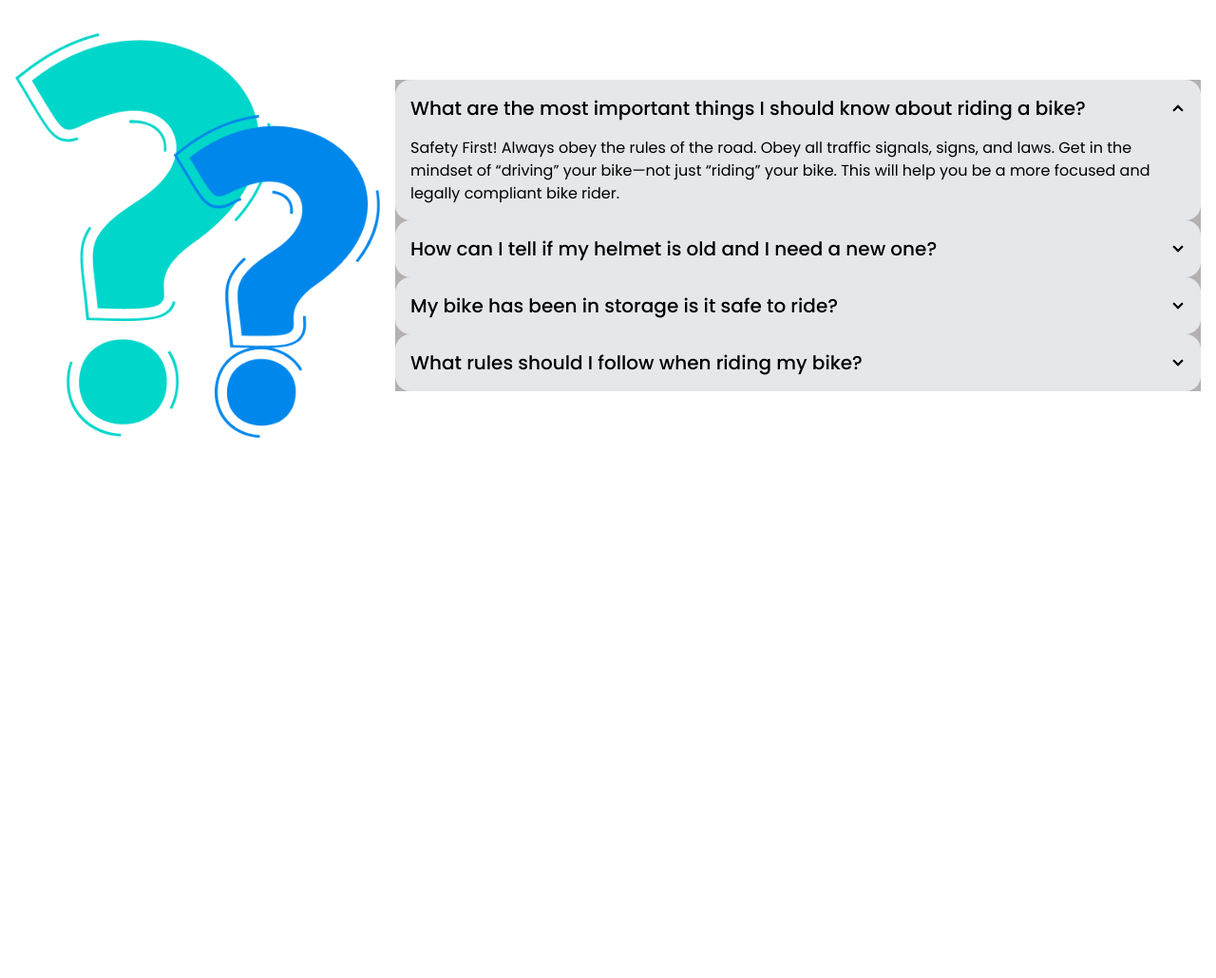
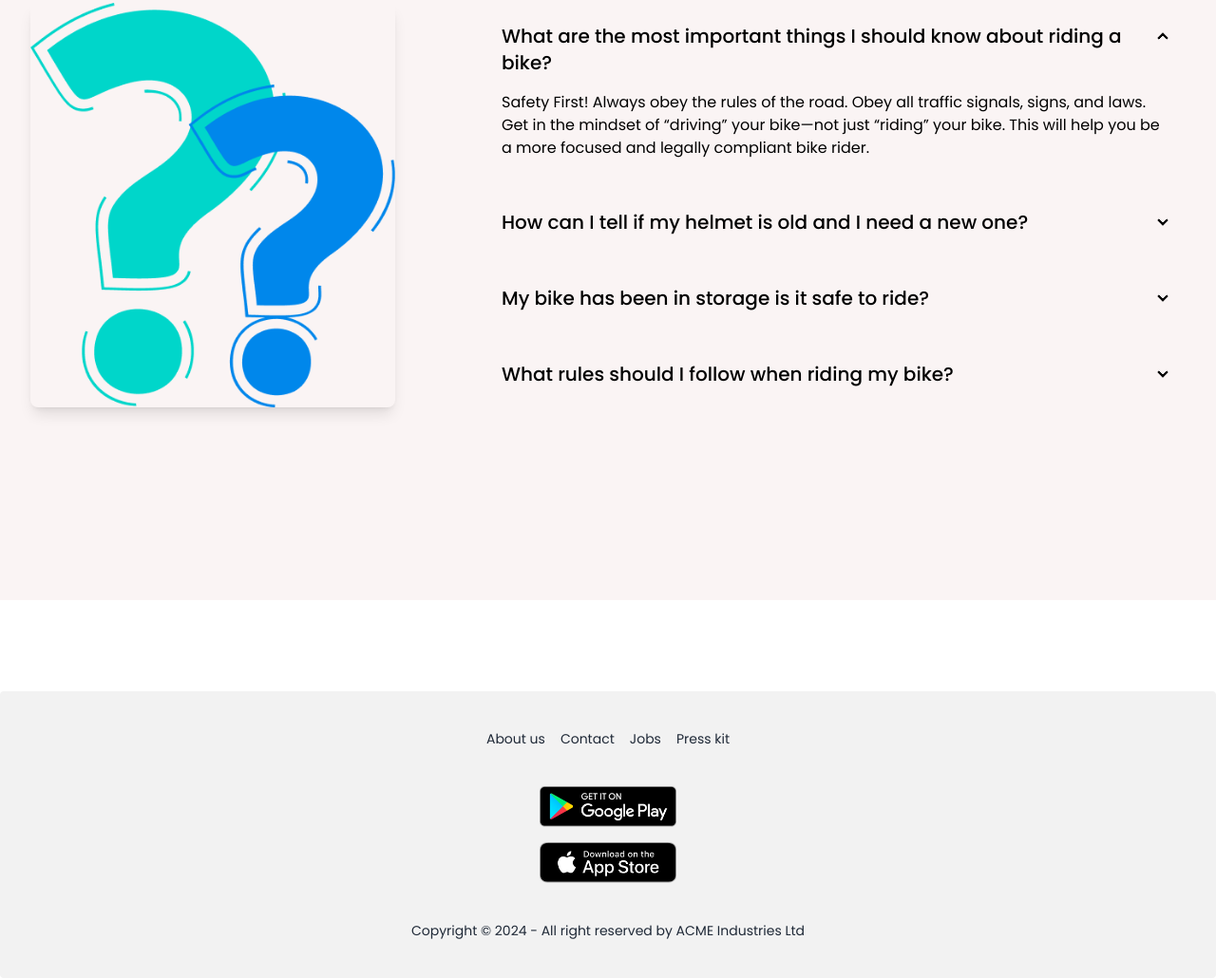
Before and after one commit to devsujoy36/BIker-Zone-With-DaisyUi, a plain HTML site: page index.html in a window 1280 px wide. Shown: the part 2896-3926 px from the top of the page at 95% size. Before the commit the page ends 3640 px from the top, so only its background shows below. Drawn offline with nearby package versions, Linux system fonts and the light colour scheme.

Commit message:
add footer

```diff
--- a/index.html
+++ b/index.html
@@ -349,17 +349,17 @@
 
 
         <!-- FAQ section -->
-        <section class="my-24">
-            <h3 class="text-5xl font-semibold text-center mb-12">Frequently Asked<span class="text-bike-primary">
+        <section class="my-24 bg-[#faf4f4] p-4">
+            <h3 class="text-5xl font-semibold text-center ">Frequently Asked<span class="text-bike-primary">
                     Questions</span></h3>
             <!-- FAQ box section  -->
             <div class="hero min-h-screen ">
-                <div class="hero-content flex-col lg:flex-row">
-                    <img src="images/others/faq.png" class="max-w-sm rounded-lg " />
+                <div class="hero-content flex-col lg:flex-row lg:gap-24">
+                    <img src="images/others/faq.png" class=" w-3/4 lg:max-w-sm rounded-lg shadow-lg" />
                     <!-- Questions list -->
-                    <div class="bg-[#b3b1b1]">
+                    <div class="flex flex-col gap-5">
                         <!-- first Questions -->
-                        <div class="collapse collapse-arrow bg-gray-200">
+                        <div class="collapse collapse-arrow ">
                             <input type="radio" name="my-accordion-2" checked="checked" />
                             <div class="collapse-title text-xl font-medium">
                                 What are the most important things I should
@@ -373,7 +373,7 @@
                             </div>
                         </div>
                         <!-- second Questions -->
-                        <div class="collapse collapse-arrow bg-gray-200">
+                        <div class="collapse collapse-arrow ">
                             <input type="radio" name="my-accordion-2" />
                             <div class="collapse-title text-xl font-medium">
                                 How can I tell if my helmet is old and I need a
@@ -388,7 +388,7 @@
                             </div>
                         </div>
                         <!-- third Questions -->
-                        <div class="collapse collapse-arrow bg-gray-200">
+                        <div class="collapse collapse-arrow ">
                             <input type="radio" name="my-accordion-2" />
                             <div class="collapse-title text-xl font-medium">
                                 My bike has been in storage is it safe to ride?
@@ -402,7 +402,7 @@
                             </div>
                         </div>
                         <!-- fourth Questions -->
-                        <div class="collapse collapse-arrow bg-gray-200">
+                        <div class="collapse collapse-arrow ">
                             <input type="radio" name="my-accordion-2" />
                             <div class="collapse-title text-xl font-medium">
                                 What rules should I follow when riding my bike?
@@ -432,7 +432,23 @@
         </section>
     </main>
 
-
+<footer class="footer footer-center p-10 bg-base-200 text-base-content rounded">
+    <nav class="grid grid-flow-col gap-4">
+        <a class="link link-hover">About us</a>
+        <a class="link link-hover">Contact</a>
+        <a class="link link-hover">Jobs</a>
+        <a class="link link-hover">Press kit</a>
+    </nav>
+    <nav>
+        <div class="grid grid-cols-1 gap-4">
+            <a href=""><img class="w-36" src="images/others/android.png" alt=""></a>
+            <a href=""><img class="w-36" src="images/others/ios.png" alt=""></a>
+        </div>
+    </nav>
+    <aside>
+        <p>Copyright © 2024 - All right reserved by ACME Industries Ltd</p>
+    </aside>
+</footer>
 
 </body>
 
```
